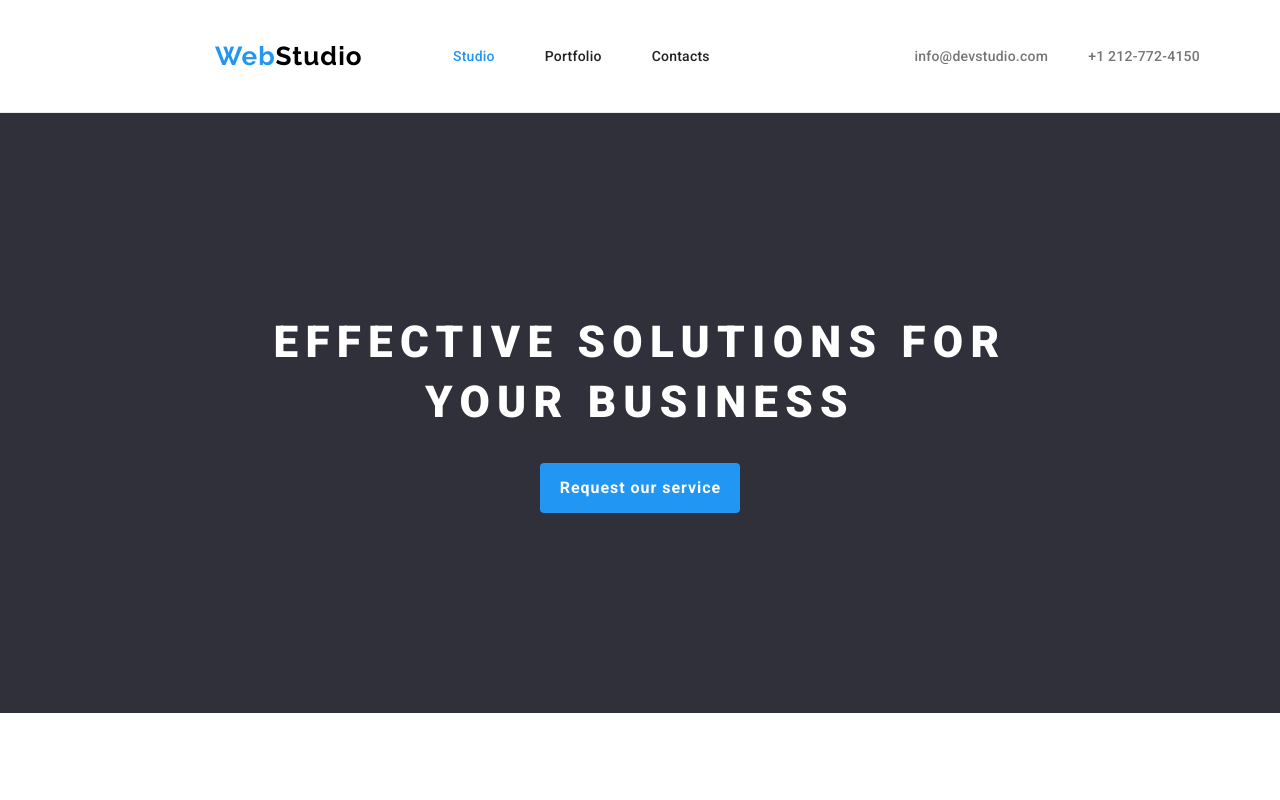
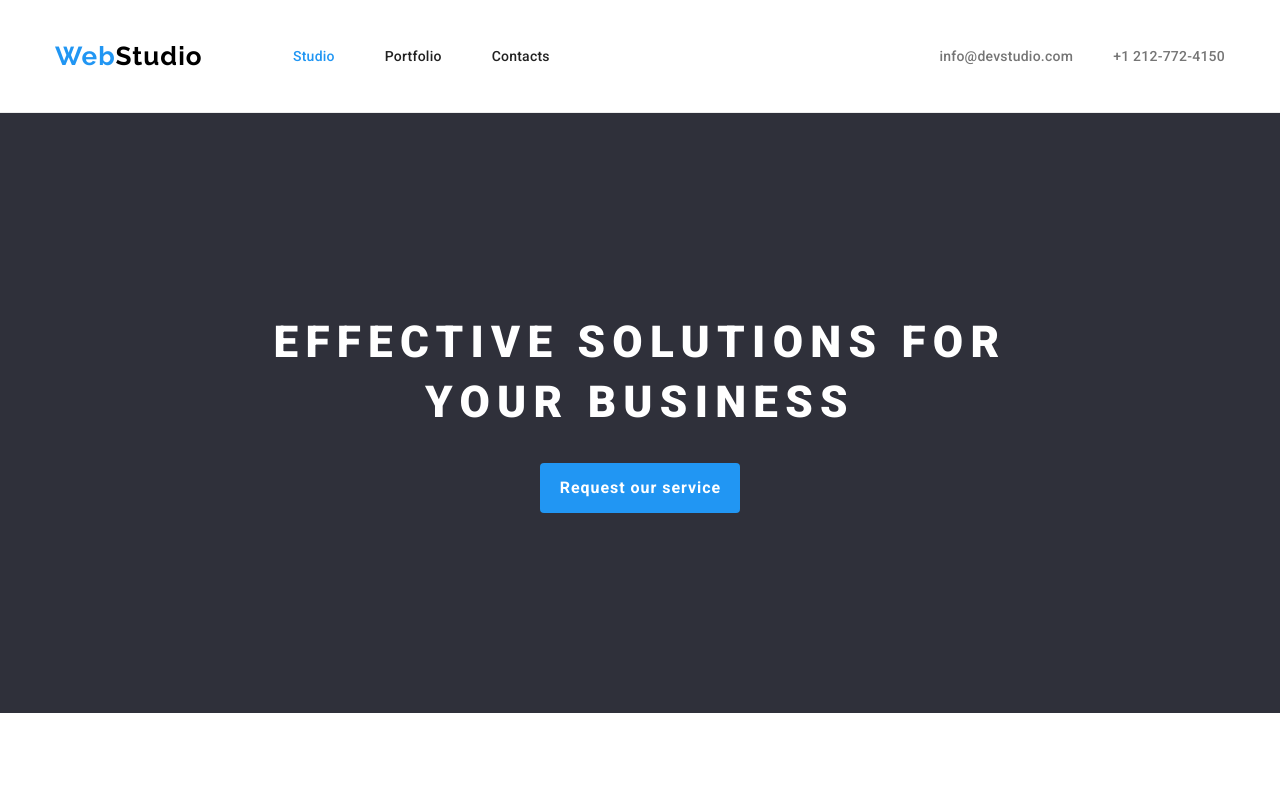
Before and after one commit to DanielaBadea/goit-markup-hw-03, a plain HTML site: page index.html in a window 1280 px wide. Shown: the top 800 px of the page. Drawn offline with Linux system fonts and the light colour scheme.

Commit message:
change-header

```diff
--- a/css/styles.css
+++ b/css/styles.css
@@ -43,9 +43,9 @@
         width: 100vw;
          background-color: var(--bk-color);
          font-family:"Raleway", sans-serif;
-         /* display: flex;
+        display: flex;
         align-items: center;
-        justify-content: space-between;  */
+        justify-content: center;
         border-bottom: 1px solid #ECECEC;
     }
          .header-logo{
@@ -58,8 +58,8 @@
             width: 145px;
             padding-top: 24px;
             padding-bottom: 25px;
-            margin-right: 93px;
-            margin-left: 215px
+            /* margin-right: 93px; */
+            /* margin-left: 215px */
         }
        .word-logo{
         color: var(--word2sd-logo-color);
@@ -78,12 +78,14 @@
     .navigation-bar{
         display: flex;
          align-items: center;
+         width: 497px;
+         justify-content: space-between;
     }
      .container-bar{
          display: flex;
          align-items: center;
         list-style: none;
-        /* width: 259px; */
+         width: 259px;
         padding: 32px 0;
     }
     .container-bar li:not(:last-child){
@@ -117,6 +119,8 @@
     .items-contact{
         display: flex;
         align-items: center;
+        width: 673px;
+        justify-content: flex-end;
         padding-top: 32px;
         padding-bottom: 32px;
     }
```
